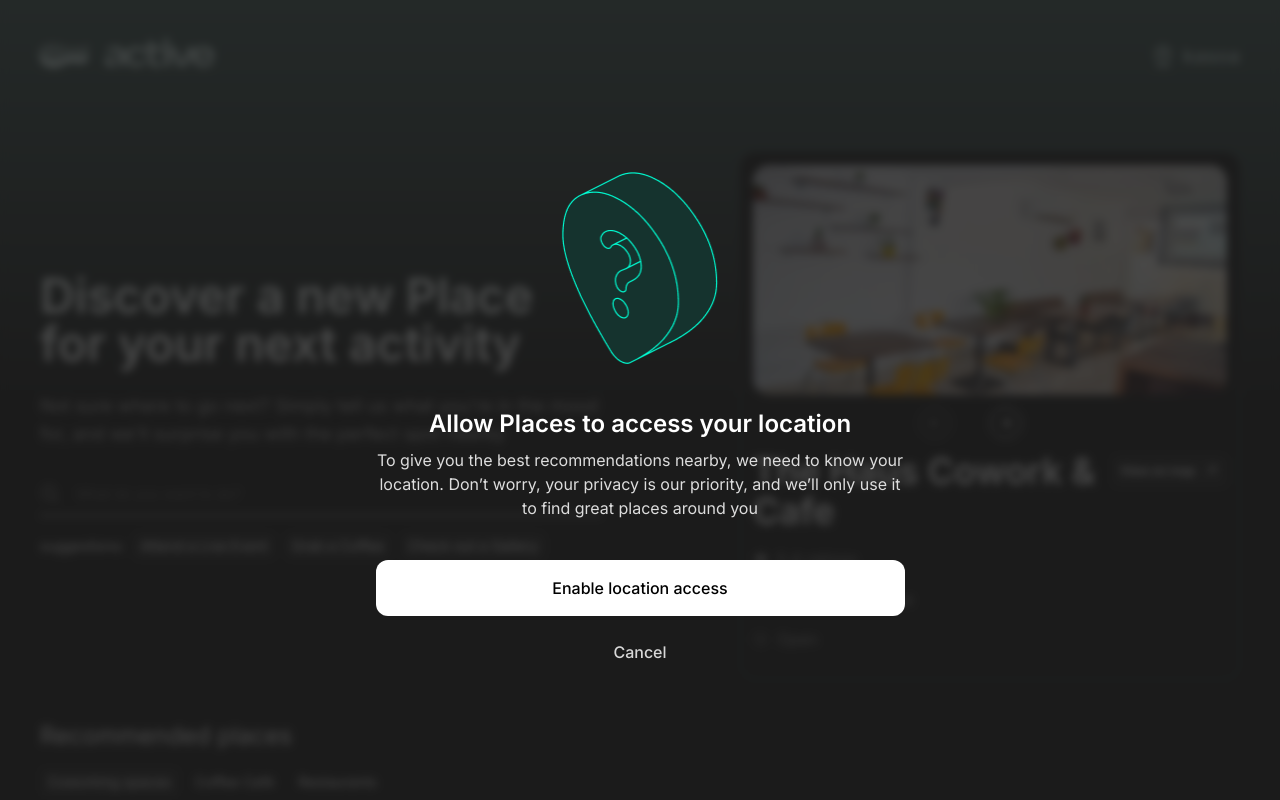
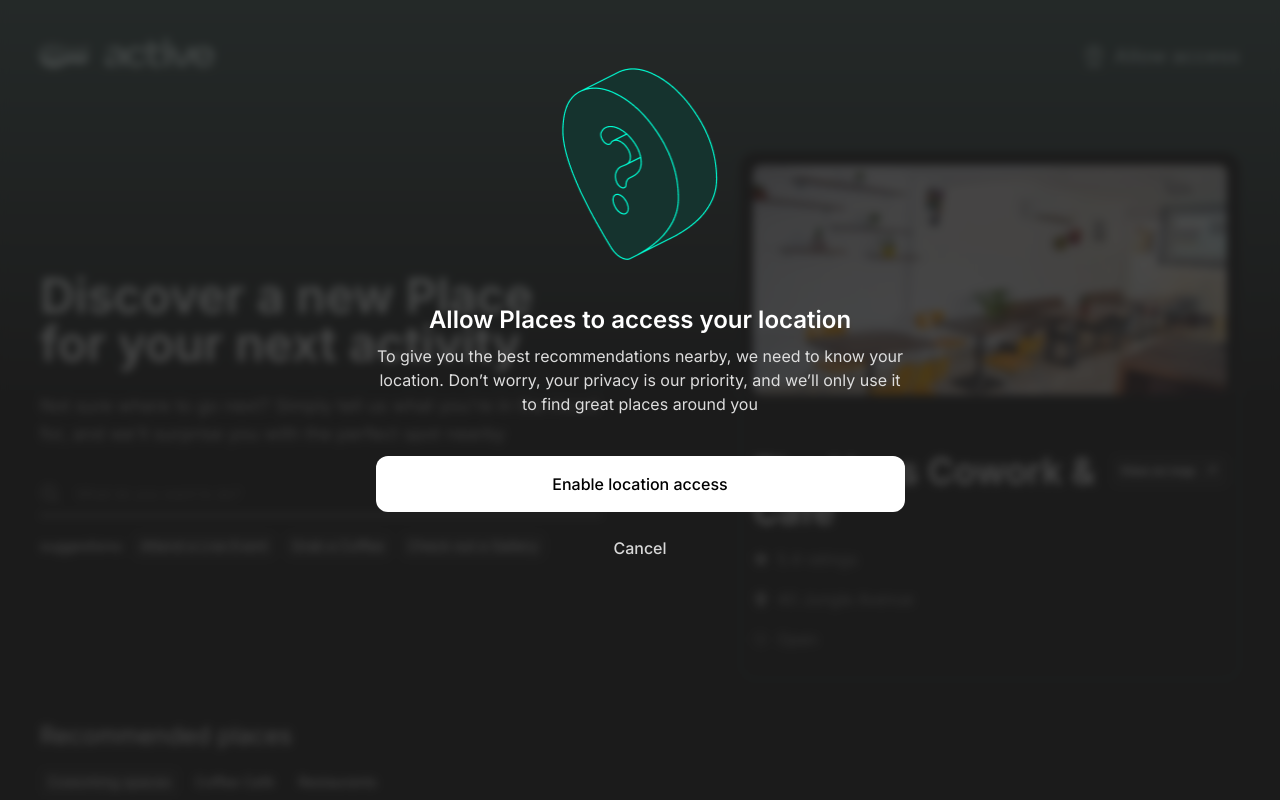
Before and after one commit to saeedyussif663/places, a Next.js app: page / in a window 1280 px wide. Shown: the top 800 px of the page. Built offline with nearby package versions, Linux system fonts and the light colour scheme.

Commit message:
location

```diff
--- a/components/carousel.tsx
+++ /dev/null
@@ -1,28 +0,0 @@
-import * as React from 'react';
-
-import {
-  Carousel,
-  CarouselContent,
-  CarouselItem,
-  CarouselNext,
-  CarouselPrevious,
-} from '@/components/ui/carousel';
-
-export function CarouselDemo() {
-  return (
-    <Carousel className="w-full">
-      <CarouselContent className="h-full">
-        {Array.from({ length: 5 }).map((_, index) => (
-          <CarouselItem key={index}>
-            <img
-              src="/placeholder.png"
-              className="h-[230px] w-full rounded-[16px]"
-            />
-          </CarouselItem>
-        ))}
-      </CarouselContent>
-      <CarouselPrevious className="bg-transparent" />
-      <CarouselNext className="bg-transparent" />
-    </Carousel>
-  );
-}
--- a/components/location-overlay.tsx
+++ b/components/location-overlay.tsx
@@ -2,7 +2,6 @@
 
 import { useGlobalContext } from '@/context/context';
 import Image from 'next/image';
-import { useEffect, useState } from 'react';
 
 export default function Locationoverlay() {
   const { showLocationOverlay, setShowLocationOverlay, setLocation } =
@@ -12,20 +11,33 @@ export default function Locationoverlay() {
     setShowLocationOverlay(false);
     if ('geolocation' in navigator) {
       navigator.geolocation.getCurrentPosition(
-        (position) => {
+        async (position) => {
+          const res = await fetch(
+            `https://us1.locationiq.com/v1/reverse?key=pk.fd80d16f37a4abd1f0c95a022752918b&lat=${position.coords.latitude}&lon=${position.coords.longitude}&format=json&`
+          );
+
+          if (!res.ok) {
+            throw new Error();
+          }
+
+          const data = await res.json();
+
           setLocation({
             latitude: position.coords.latitude,
             longitude: position.coords.longitude,
+            town: data.address.town,
           });
         },
-        (error) => alert('an error occured getting your location')
+        (error) => {
+          console.log(error), alert('an error occured getting your location');
+        }
       );
     }
   }
 
   return (
     <section
-      className={`h-screen pt-6 md:pt-32 w-screen bg-[#1c1c1c]/80 backdrop-blur-sm fixed top-0 z-[100] ${
+      className={`h-screen pt-6 w-screen bg-[#1c1c1c]/80 backdrop-blur-sm fixed top-0 z-[100] ${
         showLocationOverlay ? 'flex' : 'hidden'
       } flex justify-center`}
     >
--- a/components/navbar.tsx
+++ b/components/navbar.tsx
@@ -1,15 +1,20 @@
 'use client';
 
+import { useGlobalContext } from '@/context/context';
 import { MapPinLine } from '@phosphor-icons/react';
 import Image from 'next/image';
 
 export default function Navbar() {
+  const { location } = useGlobalContext();
+
   return (
     <nav className="h-[112px] max-w-screen-2xl mx-auto flex justify-between items-center w-full  px-4 md:px-10">
       <Image src={'/logo.png'} alt="logo" width={176} height={43} />
       <div className="flex items-center gap-2">
         <MapPinLine size={24} />
-        <p className="font-medium text-xl text-[#D7D7D7]">kasoa</p>
+        <p className="font-medium text-sm md:text-xl text-[#D7D7D7]">
+          {location.town || 'Allow access'}
+        </p>
       </div>
     </nav>
   );
--- a/components/results.tsx
+++ b/components/results.tsx
@@ -8,8 +8,6 @@ import {
 } from '@phosphor-icons/react';
 import Image from 'next/image';
 import React, { useEffect, useState } from 'react';
-import { CarouselDemo } from './carousel';
-import { useGlobalContext } from '@/context/context';
 
 export default function Results() {
   const [isActive, setIsActive] = useState(true);
@@ -38,7 +36,14 @@ export default function Results() {
       {isActive && (
         <div className="flex flex-col gap-4 justify-between">
           {/* image */}
-          <CarouselDemo />
+          <div className="relative h-[230px]">
+            <Image
+              src={'/placeholder.png'}
+              alt="placeholder"
+              fill
+              className="rounded-lg"
+            />
+          </div>
 
           {/* text */}
 
--- a/context/context.tsx
+++ b/context/context.tsx
@@ -2,19 +2,23 @@
 
 import { createContext, useContext, useEffect, useState } from 'react';
 
-type Location = { longitude: null | number; latitude: null | number };
+type Location = {
+  longitude: null | number;
+  latitude: null | number;
+  town: string;
+};
 
 type AppContextType = {
   showLocationOverlay: boolean;
   setShowLocationOverlay: React.Dispatch<React.SetStateAction<boolean>>;
-  location: { longitude: null | number; latitude: null | number };
+  location: Location;
   setLocation: React.Dispatch<React.SetStateAction<Location>>;
 };
 
 const AppContext = createContext<AppContextType>({
   showLocationOverlay: false,
   setShowLocationOverlay: () => {},
-  location: { longitude: null, latitude: null },
+  location: { longitude: null, latitude: null, town: '' },
   setLocation: () => {},
 });
 
@@ -27,6 +31,7 @@ export default function ContextProvider({
   const [location, setLocation] = useState<Location>({
     latitude: null,
     longitude: null,
+    town: '',
   });
 
   useEffect(() => {
```
